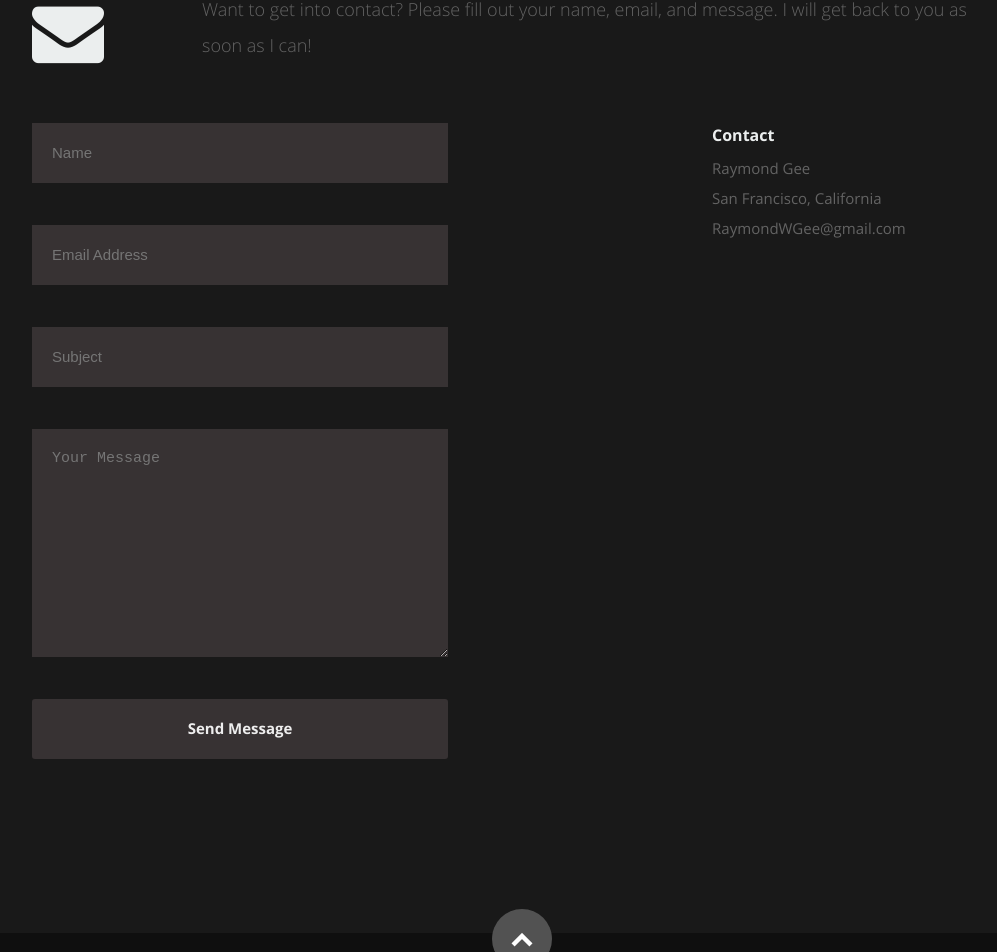
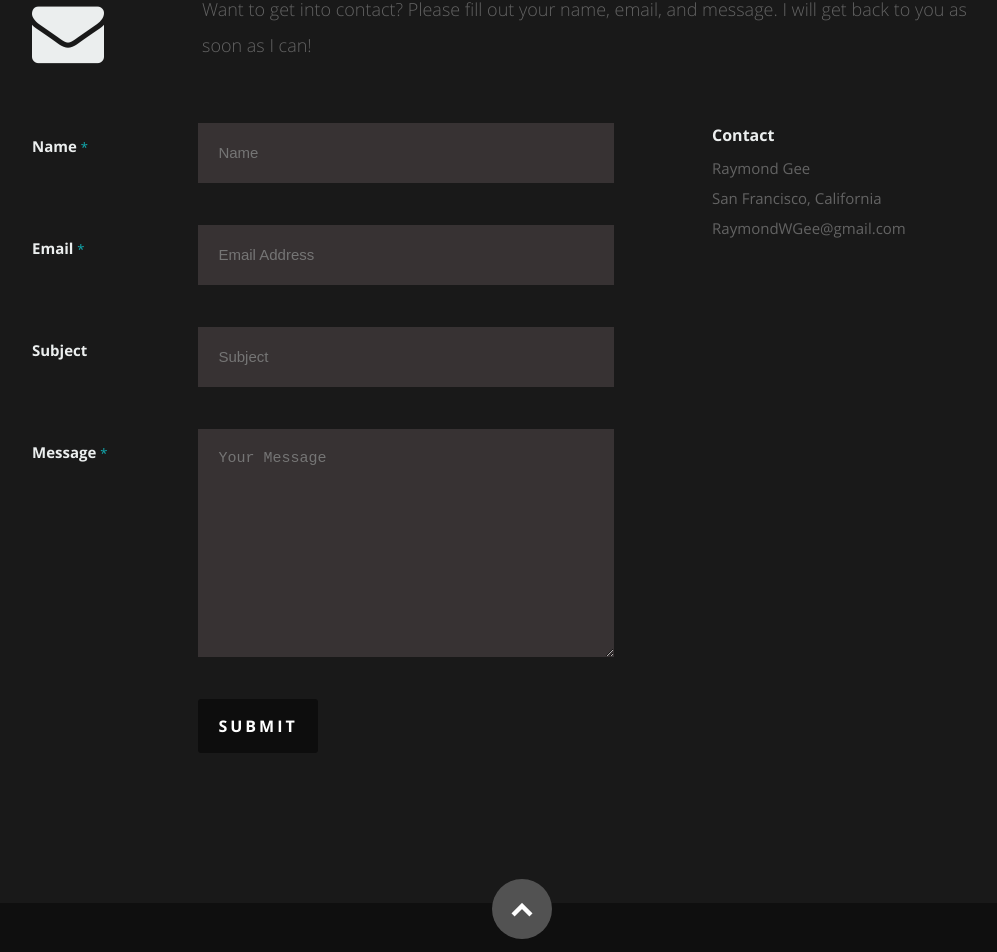
Before and after one commit to RaymondWGee/ReactResumeWebsite, a React (Create React App) app: page / in a window 1280 px wide. Shown: the part 4146-5098 px from the top of the page, without its empty margins (118-1115 px from the left). Built offline with nearby package versions, Linux system fonts and the light colour scheme.

Commit message:
added labeling for contact box, added material-ui dependencies for future update to contact form

```diff
--- a/package.json
+++ b/package.json
@@ -3,6 +3,8 @@
   "version": "0.1.0",
   "private": true,
   "dependencies": {
+    "@material-ui/core": "^4.11.4",
+    "@material-ui/lab": "^4.0.0-alpha.58",
     "emailjs-com": "^2.6.4",
     "jquery": "^3.2.1",
     "react": "^17.0.2",
--- a/src/Components/Contact.js
+++ b/src/Components/Contact.js
@@ -1,5 +1,7 @@
 import React, { Component } from 'react';
 import emailjs from 'emailjs-com';
+import { makeStyles } from '@material-ui/core/styles';
+import Alert from '@material-ui/lab/Alert';
 
 class Contact extends Component {
    render() {
@@ -12,6 +14,7 @@ class Contact extends Component {
        var message = this.props.data.contactmessage;
      }
 
+     // EmailJS Service
      function sendEmail(e) {
        e.preventDefault();
 
@@ -42,60 +45,26 @@ class Contact extends Component {
                 <form onSubmit={sendEmail} id="contactForm" name="contactForm">
                    <fieldset>
                       <div>
+                         <label htmlFor="contactName">Name <span className="required">*</span></label>
                          <input type="text" className="form-control" placeholder="Name" name="name"/>
                       </div>
                       <div>
+                         <label htmlFor="contactEmail">Email <span className="required">*</span></label>
                          <input type="email" className="form-control" placeholder="Email Address" name="email"/>
                       </div>
                       <div>
+                         <label htmlFor="contactSubject">Subject</label>
                          <input type="text" className="form-control" placeholder="Subject" name="subject"/>
                       </div>
                       <div>
+                         <label htmlFor="contactMessage">Message <span className="required">*</span></label>
                          <textarea className="form-control" id="" cols="30" rows="8" placeHolder="Your Message" name="message"></textarea>
                       </div>
                       <div>
-                        <input type="submit" className="btn btn-info" value="Send Message"></input>
+                         <button className="submit" value="Send Message">Submit</button>
                       </div>
                    </fieldset>
                 </form>
-               {/*
-               <form action="" method="post" id="contactForm" name="contactForm" onSubmit={sendEmail}>
-                  <fieldset>
-
-                     <div>
-                        <label htmlFor="contactName">Name <span className="required">*</span></label>
-                        <input type="text" defaultValue="" size="35" id="name" name="name" onChange={this.handleChange}/>
-                     </div>
-
-                     <div>
-                        <label htmlFor="contactEmail">Email <span className="required">*</span></label>
-                        <input type="email" defaultValue="" size="35" id="email" name="email" onChange={this.handleChange}/>
-                     </div>
-
-                     <div>
-                        <label htmlFor="contactSubject">Subject</label>
-                        <input type="text" defaultValue="" size="35" id="subject" name="subject" onChange={this.handleChange}/>
-                     </div>
-
-                     <div>
-                        <label htmlFor="contactMessage">Message <span className="required">*</span></label>
-                        <textarea cols="50" rows="15" id="message" name="message"></textarea>
-                     </div>
-
-                     <div>
-                        <button className="submit" value="Send Message">Submit</button>
-                        <span id="image-loader">
-                           <img alt="" src="images/loader.gif" />
-                        </span>
-                     </div>
-                  </fieldset>
-				   </form>
-               */}
-
-           <div id="message-warning"> Error boy</div>
-				   <div id="message-success">
-                  <i className="fa fa-check"></i>Your message was sent, thank you!<br />
-				   </div>
             </div>
 
              {/* contact section */}
```
Also changed, not shown: 1 other file (tests, documents, lock files or other folders). Lines whose indentation alone changed are shown as unchanged.
